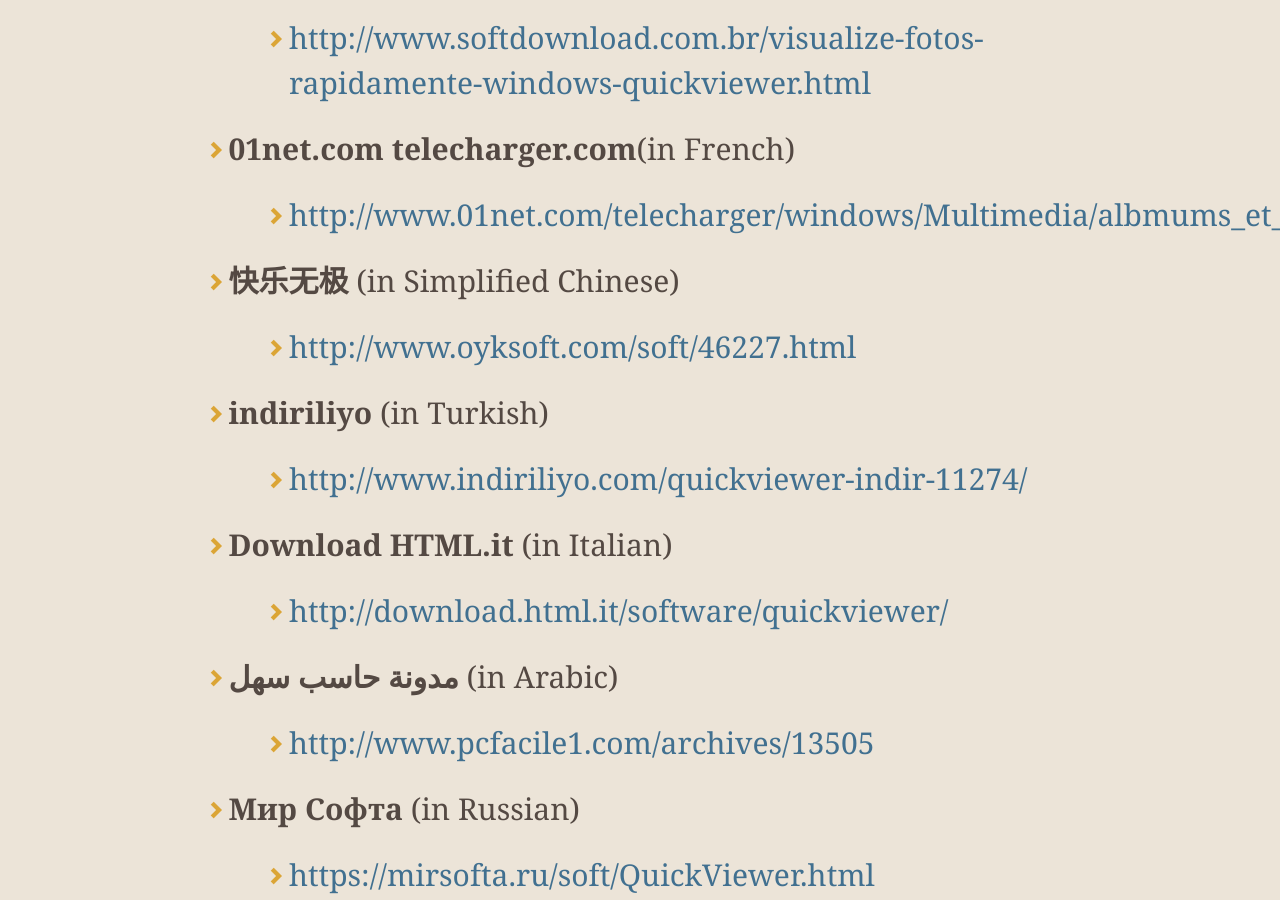
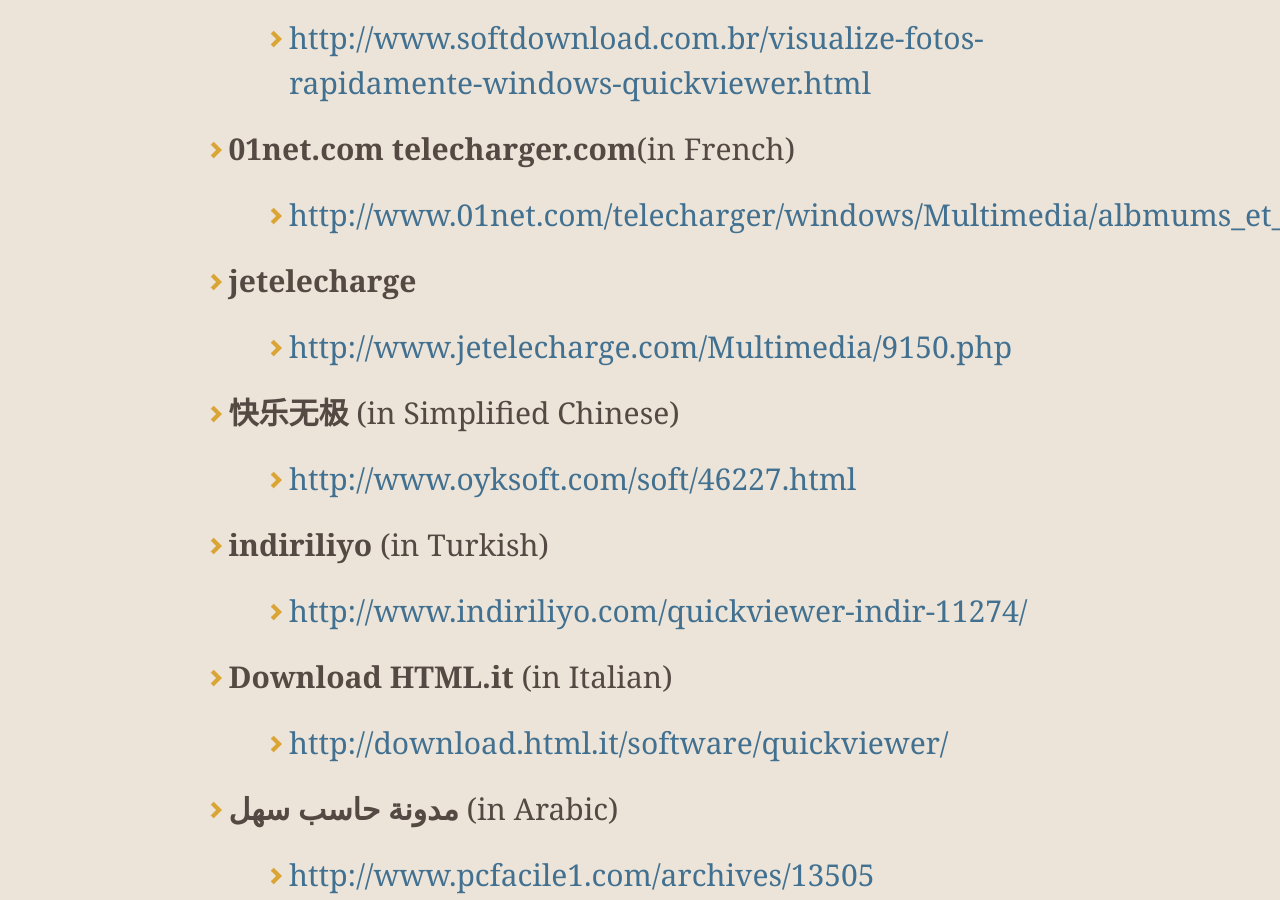
Before and after one commit to kanryu/quickviewer, a Jekyll site: the page built from docs/index.md, in a window 1280 px wide and 900 px high, scrolled down 4587 px. Built offline with Jekyll 4.4.1, drawn with Linux system fonts in a browser that asks for light colours; nearby versions of some CDN libraries; our own code applies the rules of GitHub Pages for plain Markdown files.

Commit message:
Update index.md

```diff
--- a/docs/index.md
+++ b/docs/index.md
@@ -75,6 +75,8 @@ You can also clone the latest source code from **[this repository.](https://gith
     - [http://www.softdownload.com.br/visualize-fotos-rapidamente-windows-quickviewer.html](http://www.softdownload.com.br/visualize-fotos-rapidamente-windows-quickviewer.html)
 - **01net.com telecharger.com**(in French)
     - [http://www.01net.com/telecharger/windows/Multimedia/albmums_et_visionneuses/fiches/140048.html](http://www.01net.com/telecharger/windows/Multimedia/albmums_et_visionneuses/fiches/140048.html)
+- **jetelecharge**
+    - [http://www.jetelecharge.com/Multimedia/9150.php](http://www.jetelecharge.com/Multimedia/9150.php)
 - **快乐无极** (in Simplified Chinese)
     - [http://www.oyksoft.com/soft/46227.html](http://www.oyksoft.com/soft/46227.html)
 - **indiriliyo** (in Turkish)
```
